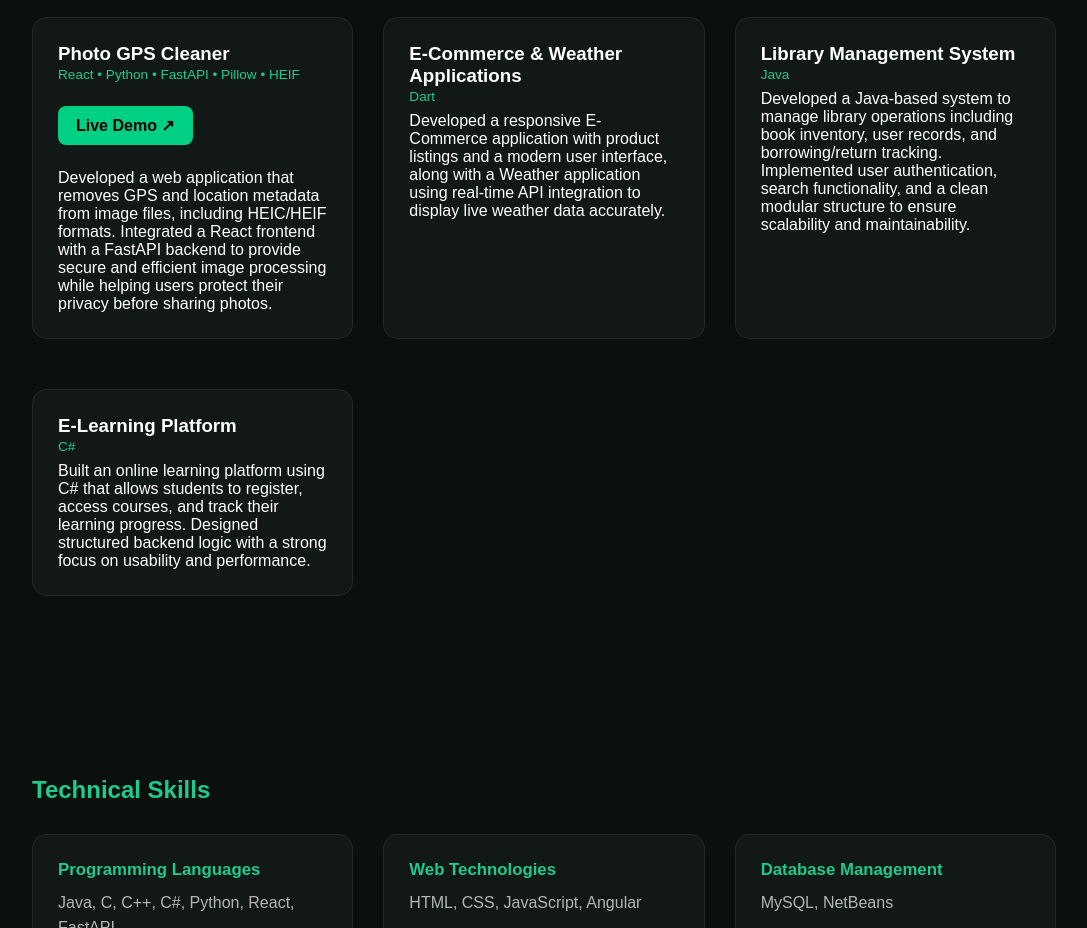
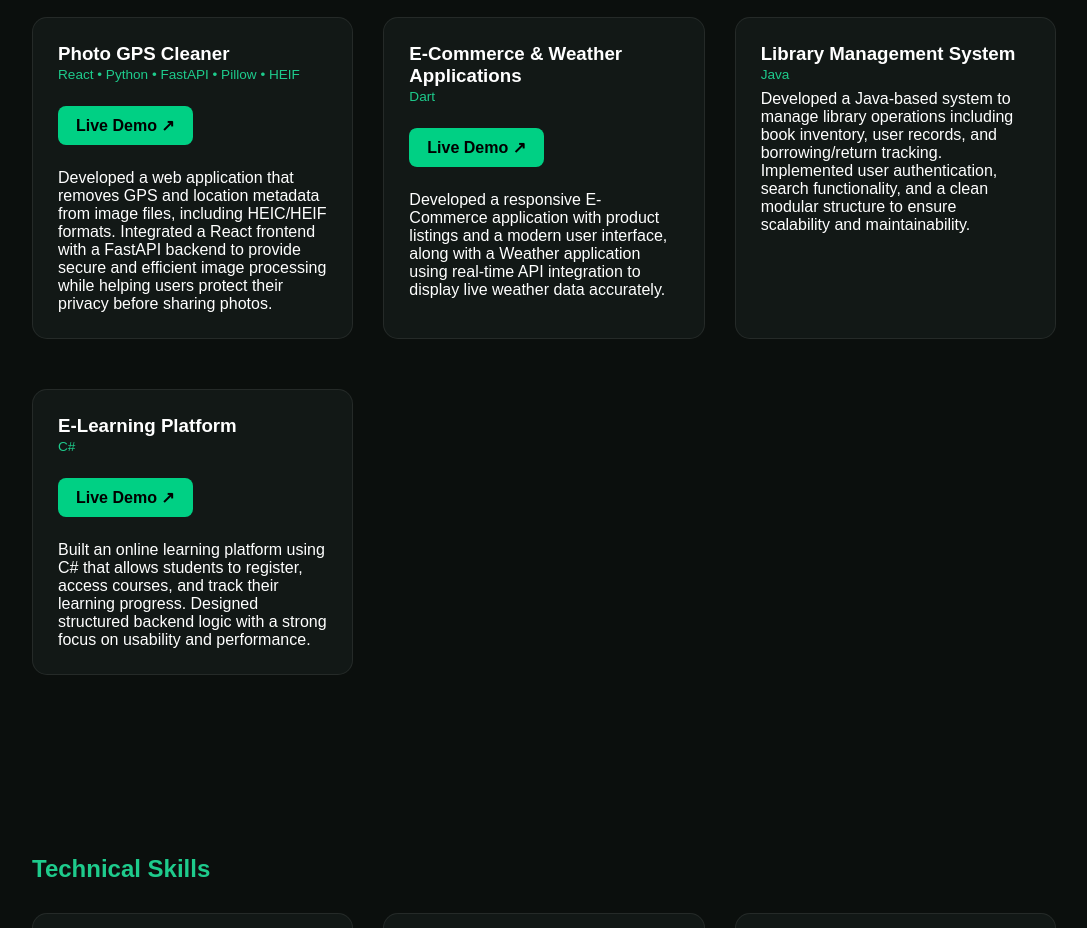
Before and after one commit to EmanShahbaz22/Portfolio, a React (Vite) app: page / in a window 1280 px wide. Shown: the part 3160-4088 px from the top of the page, without its empty margins (96-1183 px from the left). Built offline with nearby package versions, Linux system fonts and the light colour scheme.

Commit message:
Add project demo links

```diff
--- a/src/components/Projects.jsx
+++ b/src/components/Projects.jsx
@@ -1,4 +1,3 @@
-
 export default function Projects() {
   return (
     <section id="projects" className="section">
@@ -100,10 +99,21 @@
           </p>
         </div>
 
-        {/* E-Commerce & Weather App */}
+        {/* E-Commerce & Weather Applications */}
         <div className="card">
           <h3>E-Commerce & Weather Applications</h3>
           <span>Dart</span>
+
+          <div className="project-links">
+            <a
+              href="https://wonderful-bonbon-503b73.netlify.app/"
+              target="_blank"
+              rel="noopener noreferrer"
+            >
+              Live Demo ↗
+            </a>
+          </div>
+
           <p>
             Developed a responsive E-Commerce application with product listings
             and a modern user interface, along with a Weather application using
@@ -115,6 +125,17 @@
         <div className="card">
           <h3>Library Management System</h3>
           <span>Java</span>
+
+          {/* <div className="project-links">
+            <a
+              href="#"
+              target="_blank"
+              rel="noopener noreferrer"
+            >
+              Source Code ↗
+            </a>
+          </div> */}
+
           <p>
             Developed a Java-based system to manage library operations including
             book inventory, user records, and borrowing/return tracking.
@@ -127,6 +148,17 @@
         <div className="card">
           <h3>E-Learning Platform</h3>
           <span>C#</span>
+
+          <div className="project-links">
+            <a
+              href="https://neon-malabi-7e9cd2.netlify.app/"
+              target="_blank"
+              rel="noopener noreferrer"
+            >
+              Live Demo ↗
+            </a>
+          </div>
+
           <p>
             Built an online learning platform using C# that allows students to
             register, access courses, and track their learning progress.
```
